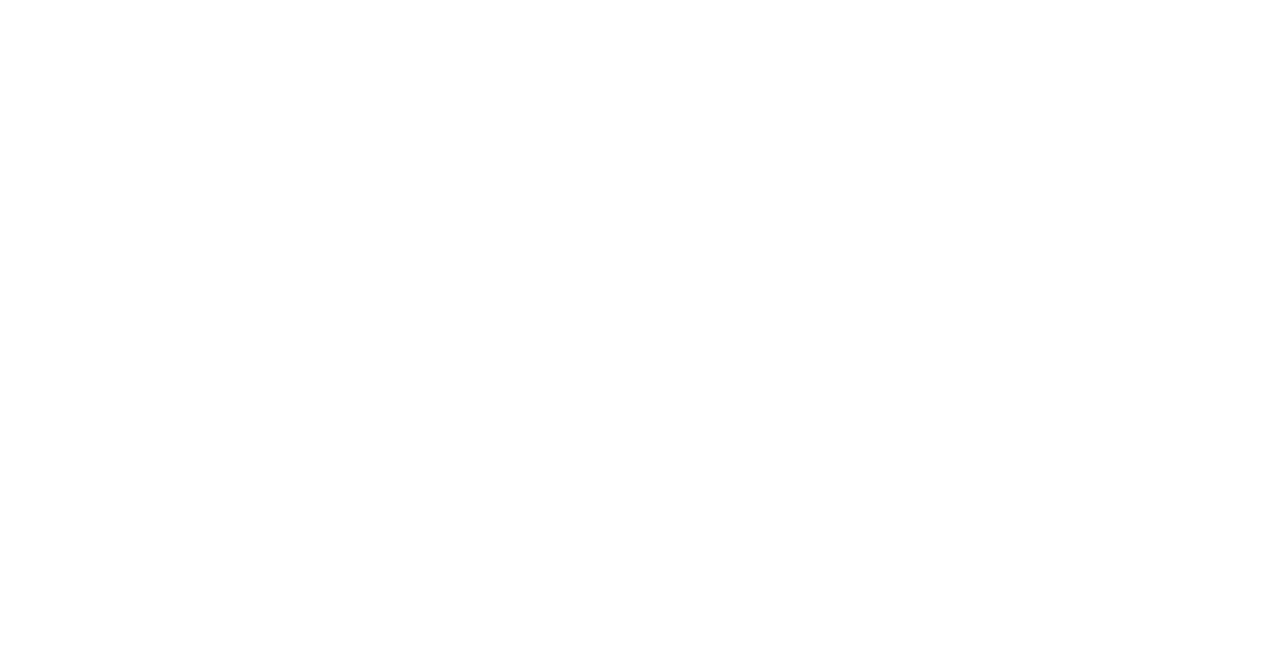
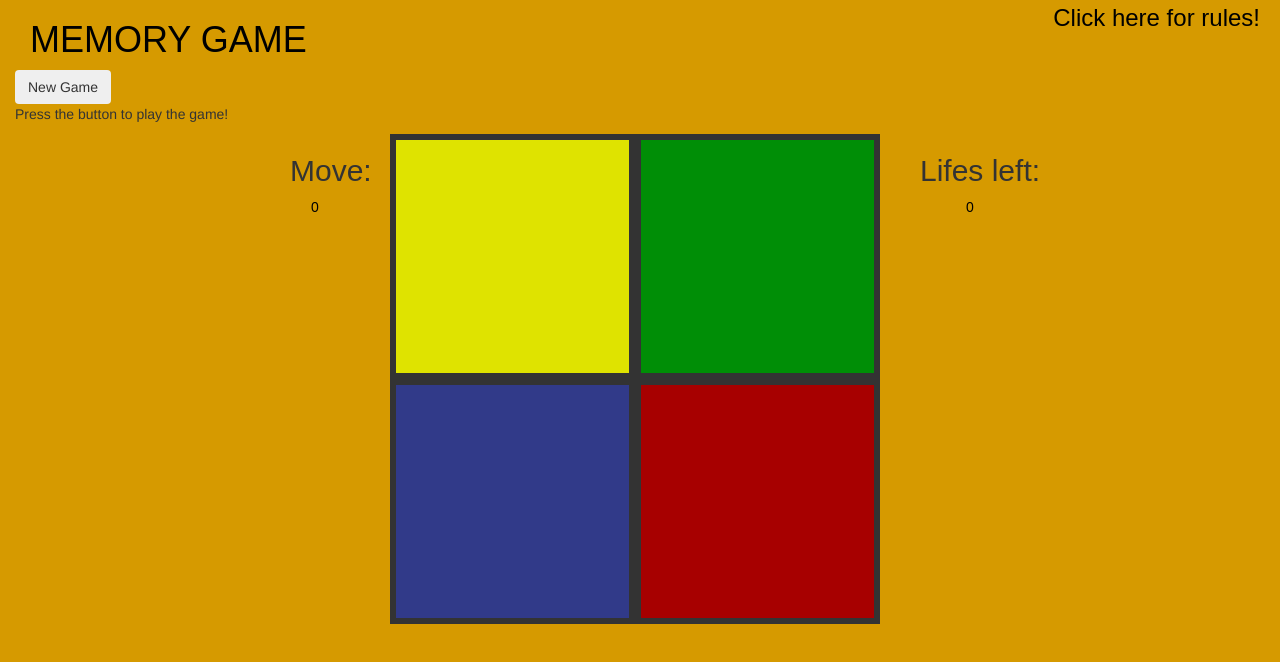
Before and after one commit to DiGergo/interactive-fe-dev-memory-game-project, a plain HTML site: page index.html in a window 1280 px wide. Drawn offline with nearby package versions, Linux system fonts and the light colour scheme; a web font is replaced by a local one.

Commit message:
created the game-field

```diff
--- a/assets/css/style.css
+++ b/assets/css/style.css
@@ -0,0 +1,129 @@
+@import url('https://fonts.googleapis.com/css?family=Schoolbell');
+
+/*-----------------------------------------------HEADER */
+
+body {
+    background-color: #D69A00;
+}
+
+h1,
+h2,
+h3,
+h4,
+h5,
+h6 {
+    font-family: "schoolbell", sans-serif;
+}
+
+.logo {
+    font-size: 3em;
+}
+
+.rules {
+    text-align: right;
+    margin: 5px 5px 0 0;
+}
+
+a {
+    color: black;
+}
+
+a:hover {
+    text-decoration: none;
+    color: #af6618;
+}
+
+
+.good-wish {
+    font-size: 5em;
+    text-align: center;
+}
+
+/*----------------------------------------------GAME-FIELD */
+
+#moves-count {
+    position: absolute;
+    margin: 0 0 0 -100px;
+}
+
+#moves {
+    position: absolute;
+    width: 50px;
+    height: 50px;
+    background-color: #D69A00;
+    color: black;
+    font-family: "schoolbell", sans-serif;
+    text-align: center;
+}
+
+#lifes-count {
+    position: absolute;
+    margin: 0 0 0 530px;
+}
+
+#lifes-left {
+    position: absolute;
+    width: 100px;
+    height: 50px;
+    background-color: #D69A00;
+    color: black;
+    font-family: "schoolbell", sans-serif;
+    text-align: center;
+}
+
+.lifes-header {
+    width: 200px;
+}
+
+#game-field {
+    width: 500px;
+    height: 500px;
+    position: relative;
+    margin: auto;
+    padding: 0;
+
+}
+
+#red-field {
+    width: 245px;
+    height: 245px;
+    position: absolute;
+    margin: 245px 0 0 245px;
+    border-style: solid;
+    border-width: 6px;
+    padding: 0;
+    background-color: #A70000;
+}
+
+#blue-field {
+    width: 245px;
+    height: 245px;
+    position: absolute;
+    margin: 245px 245px 0 0;
+    padding: 0;
+    background-color: #313A89;
+    border-style: solid;
+    border-width: 6px;
+}
+
+#yellow-field {
+    width: 245px;
+    height: 245px;
+    position: absolute;
+    margin: 0 0 245px 0;
+    padding: 0;
+    background-color: #DFE300;
+    border-style: solid;
+    border-width: 6px;
+}
+
+#green-field {
+    width: 245px;
+    height: 245px;
+    position: absolute;
+    margin: 0 0 0 245px;
+    padding: 0;
+    background-color: #008E06;
+    border-style: solid;
+    border-width: 6px;
+}
--- a/index.html
+++ b/index.html
@@ -25,6 +25,56 @@
 
 <body>
 
+    <header class="container-fluid">
+        <div class="col-md-5 logo">
+            <h1><a href=index.html>MEMORY GAME</a></h1>
+        </div>
+        <div class="col-md-7">
+            <div class="row">
+                <h3 class="rules"><a href="#">Click here for rules!</a></h3>
+            </div>
+
+        </div>
+    </header>
+
+
+    <section class="container-fluid ">
+        <div class="row">
+            <div class="col-md-6 game-buttons">
+                <button type="button" onclick="playerPrompt()" class="btn" id="start">New Game</button>
+                <p id="player-name">Press the button to play the game!</p>
+            </div>
+            <div class="col-md-6">
+                <div class="highscores">
+                    <h2></h2>
+                    <div id="highscore">
+                        <p></p>
+                    </div>
+                </div>
+            </div>
+        </div>
+    </section>
+
+    <section class="container-fluid">
+        <div class="row">
+            <div class="col game">
+                <div id="game-field">
+                    <div id="moves-count">
+                        <h2>Move: </h2>
+                        <div id="moves">0</div>
+                    </div>
+                    <div id="red-field"></div>
+                    <div id="blue-field"></div>
+                    <div id="yellow-field"></div>
+                    <div id="green-field"></div>
+                    <div id="lifes-count">
+                        <h2 class="lifes-header">Lifes left: </h2>
+                        <div id="lifes-left">0</div>
+                    </div>
+                </div>
+            </div>
+        </div>
+    </section>
 
     <script src="assets/js/scripts.js"></script>
 </body>
```
